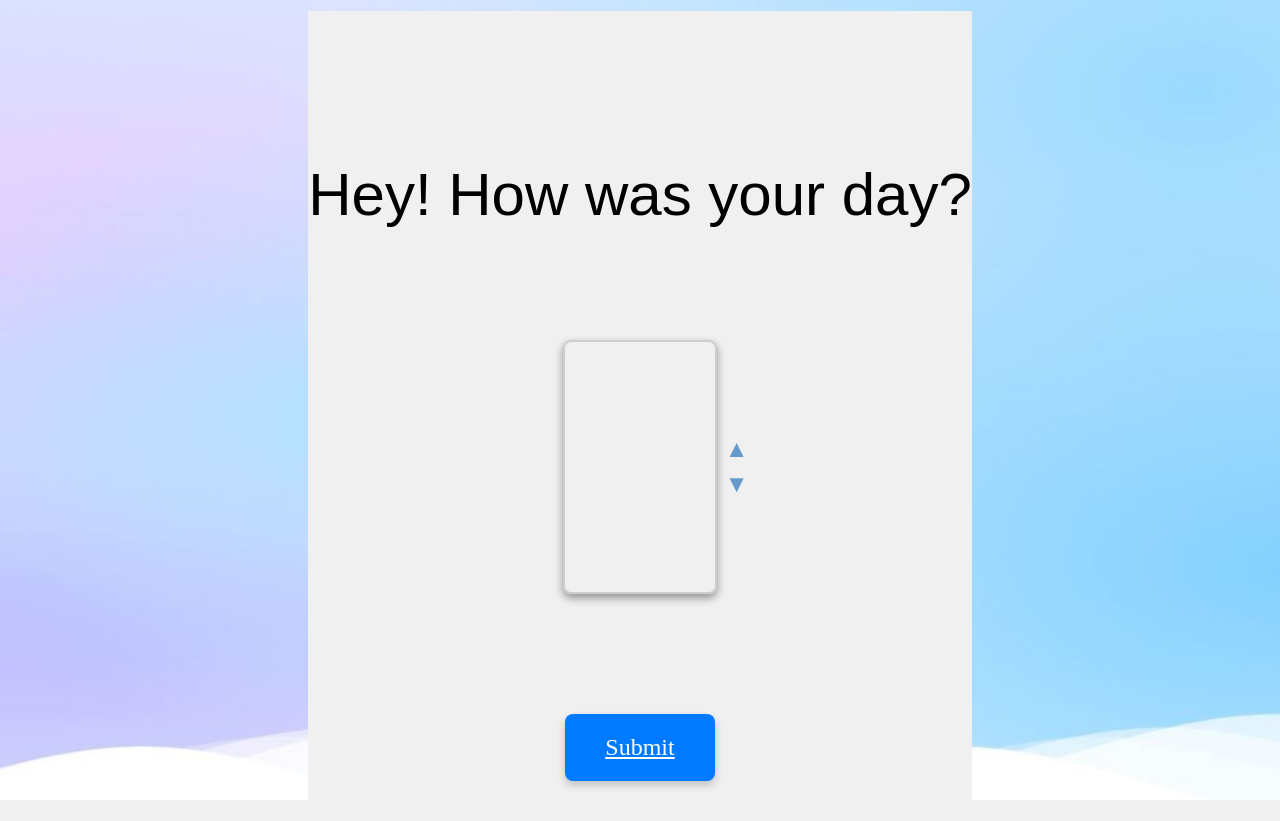
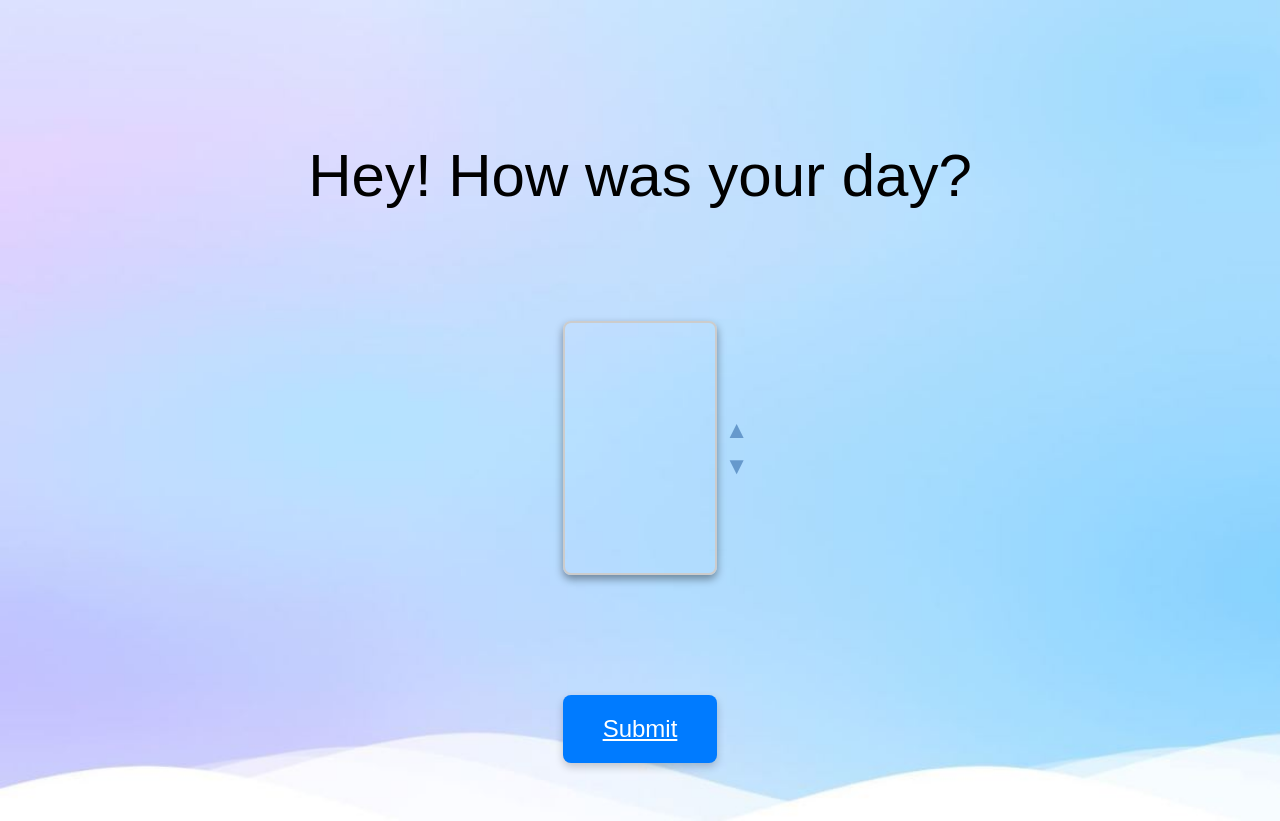
Before and after one commit to MYND-mood-tracker/MYND, a React app: page / in a window 1280 px wide. Built offline with nearby package versions, Linux system fonts and the light colour scheme.

Commit message:
background added

```diff
--- a/src/styles/global.css
+++ b/src/styles/global.css
@@ -1,11 +1,9 @@
 body {
-  display: flex;
-  justify-content: center;
-  align-items: center;
-  height: 100vh;
   margin: 0;
-  background-image: url('/images/MYND\ background.jpeg');
+  background-image: url('/images/MYND background.jpeg');
   background-repeat: no-repeat;
   background-size: cover;
   background-color: #f0f0f0;
+  font-family: 'Sintony', sans-serif;
+  min-height: 100vh;
 }
--- a/src/styles/result.css
+++ b/src/styles/result.css
@@ -4,7 +4,7 @@
   justify-content: center;
   align-items: center;
   min-height: 100vh;
-  background-color: #f0f0f0;
+  background-color: transparent;
   font-family: 'Sintony', sans-serif;
 }
 
--- a/src/styles/styles.css
+++ b/src/styles/styles.css
@@ -6,8 +6,8 @@
   flex-direction: column;
   justify-content: center;
   align-items: center;
-  background-color: #f0f0f0;
-  min-height: 100vh;
+  background-color: transparent;
+  height: 100%;
 }
 
 .message-wrapper {
```
